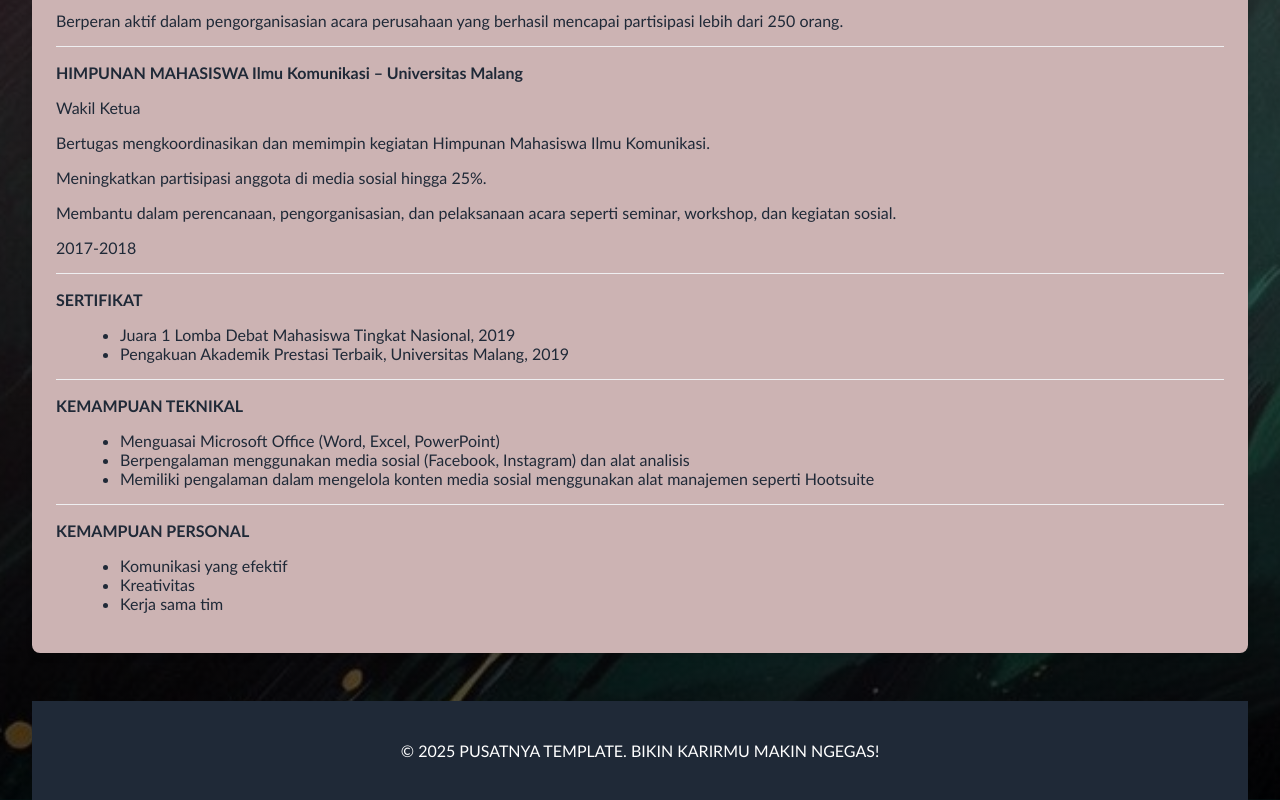
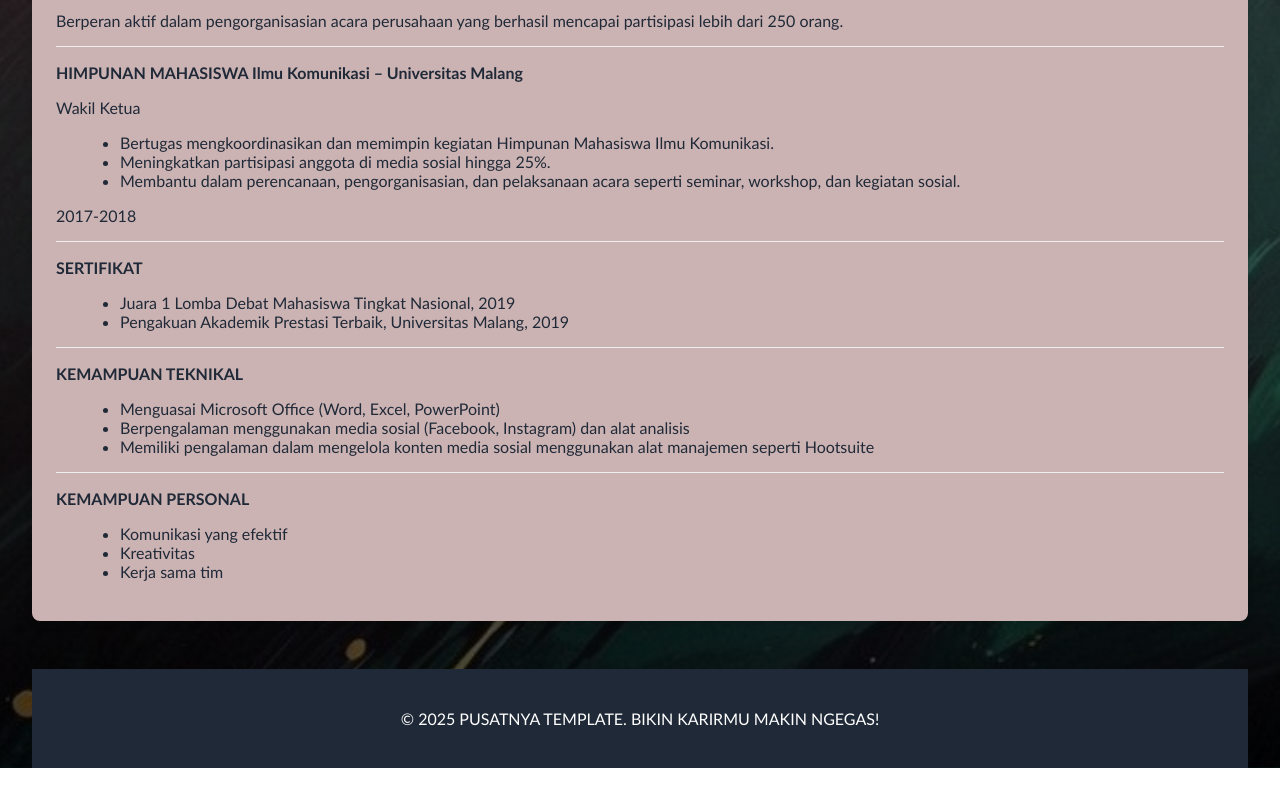
Before and after one commit to luqman1212/Kel8-Indo, a plain HTML site: page index.html in a window 1280 px wide. Shown: the part 1793-2593 px from the top of the page. After the commit the page ends 2561 px from the top, so only its background shows below. Drawn offline with Linux system fonts and the light colour scheme.

Commit message:
Update index.html

```diff
--- a/index.html
+++ b/index.html
@@ -116,9 +116,11 @@
 
                         <h4 class="section-subtitle">HIMPUNAN MAHASISWA Ilmu Komunikasi – Universitas Malang</h4>
                         <p>Wakil Ketua</p>
-                        <p>Bertugas mengkoordinasikan dan memimpin kegiatan Himpunan Mahasiswa Ilmu Komunikasi.</p>
-                        <p>Meningkatkan partisipasi anggota di media sosial hingga 25%.</p>
-                        <p>Membantu dalam perencanaan, pengorganisasian, dan pelaksanaan acara seperti seminar, workshop, dan kegiatan sosial.</p>
+                        <ul class="list-disc">
+                            <li>Bertugas mengkoordinasikan dan memimpin kegiatan Himpunan Mahasiswa Ilmu Komunikasi.</li>
+                            <li>Meningkatkan partisipasi anggota di media sosial hingga 25%.</li>
+                            <li>Membantu dalam perencanaan, pengorganisasian, dan pelaksanaan acara seperti seminar, workshop, dan kegiatan sosial.</li>
+                        </ul>
                         <p>2017-2018</p>
                         <hr class="divider">
 
@@ -181,9 +183,11 @@
 
                     <h4 class="section-subtitle">HIMPUNAN MAHASISWA Ilmu Komunikasi – Universitas Malang</h4>
                     <p>Wakil Ketua</p>
-                    <p>Bertugas mengkoordinasikan dan memimpin kegiatan Himpunan Mahasiswa Ilmu Komunikasi.</p>
-                    <p>Meningkatkan partisipasi anggota di media sosial hingga 25%.</p>
-                    <p>Membantu dalam perencanaan, pengorganisasian, dan pelaksanaan acara seperti seminar, workshop, dan kegiatan sosial.</p>
+                   <ul class="list-disc">
+                            <li>Bertugas mengkoordinasikan dan memimpin kegiatan Himpunan Mahasiswa Ilmu Komunikasi.</li>
+                            <li>Meningkatkan partisipasi anggota di media sosial hingga 25%.</li>
+                            <li>Membantu dalam perencanaan, pengorganisasian, dan pelaksanaan acara seperti seminar, workshop, dan kegiatan sosial.</li>
+                        </ul>
                     <p>2017-2018</p>
                     <hr class="divider">
 
```
